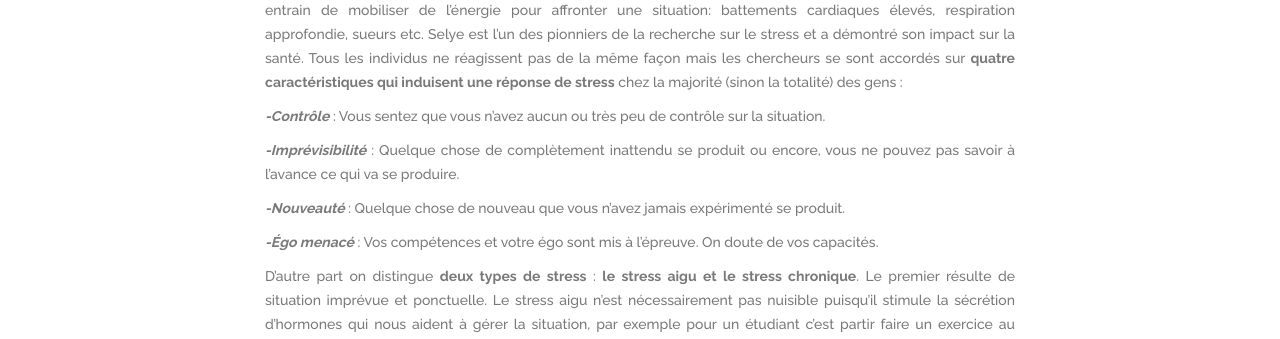
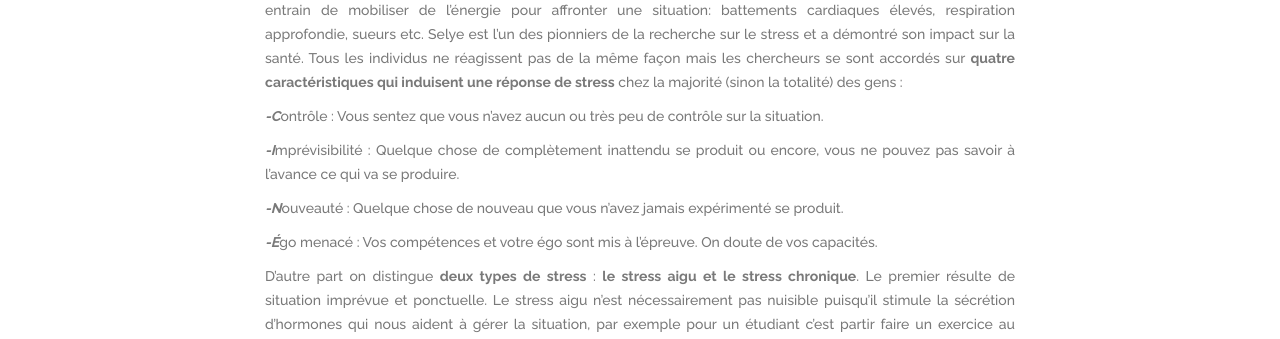
Before and after one commit to bkingg/les-clefs-pour-reussir, a Jekyll site: the page built from _posts/2019-08-14-la-gestion-du-stress-chez-l-étudiant.md, in a window 1280 px wide and 900 px high, scrolled down 470 px. Shown: the part 152-491 px from the top of the window. Built offline with Jekyll 4.4.1, drawn with Linux system fonts in a browser that asks for light colours.

Commit message:
Update from Forestry.io Les Clef Pour Reussir updated _posts/2019-08-14-la-gestion-du-stress-chez-l-étudiant.md

```diff
--- a/_posts/2019-08-14-la-gestion-du-stress-chez-l-étudiant.md
+++ b/_posts/2019-08-14-la-gestion-du-stress-chez-l-étudiant.md
@@ -11,13 +11,13 @@ Le stress agit sur nous de la même manière qu’une bougie qu’on brûle à p
 Selon le dictionnaire Larousse le stress est un état réactionnel de l'organisme soumis à une agression brusque, ce stress résulte en une sécrétion d’hormones de stress dans le corps (adrénaline et le cortisol). Concrètement on peut ressentir ce stress à partir de quelques signes qui montrent que le corps est entrain de mobiliser de l’énergie pour affronter une situation: battements cardiaques élevés, respiration approfondie, sueurs etc.
 Selye est l’un des pionniers de la recherche sur le stress et a démontré son impact sur la santé. Tous les individus ne réagissent pas de la même façon mais les chercheurs se sont accordés sur **quatre caractéristiques qui induisent une réponse de stress** chez la majorité (sinon la totalité) des gens :
 
-**_-Contrôle_** : Vous sentez que vous n’avez aucun ou très peu de contrôle sur la situation.
+**_-C_**ontrôle : Vous sentez que vous n’avez aucun ou très peu de contrôle sur la situation.
 
-**_-Imprévisibilité_** : Quelque chose de complètement inattendu se produit ou encore, vous ne pouvez pas savoir à l’avance ce qui va se produire.
+**_-I_**mprévisibilité : Quelque chose de complètement inattendu se produit ou encore, vous ne pouvez pas savoir à l’avance ce qui va se produire.
 
-**_-Nouveauté_** : Quelque chose de nouveau que vous n’avez jamais expérimenté se produit.
+**_-N_**ouveauté : Quelque chose de nouveau que vous n’avez jamais expérimenté se produit.
 
-**_-Égo menacé_** : Vos compétences et votre égo sont mis à l’épreuve. On doute de vos capacités.
+**_-É_**go menacé : Vos compétences et votre égo sont mis à l’épreuve. On doute de vos capacités.
 
 D’autre part on distingue **deux types de stress** : **le stress aigu et le stress chronique**. Le premier résulte de situation imprévue et ponctuelle. Le stress aigu n’est nécessairement pas nuisible puisqu’il stimule la sécrétion d’hormones qui nous aident à gérer la situation, par exemple pour un étudiant c’est partir faire un exercice au tableau devant l’ensemble de la classe ou quelques heures avant le début d’un examen.
 Par contre le stress chronique découle d’une exposition prolongée et répétée et c’est cette exposition continue qui est nocif pour la santé de l’individu comme par exemple un élève qui subit un harcèlement quotidien de la part de ses camarades. Les chercheurs s’accordent sur le fait que notre système de réponse au stress n’est pas fait pour être activé constamment. Il peut causer à la longue un épuisement de l’organisme ainsi que d’autres impacts plus graves comme des maladies cardiaques, de la pression artérielle élevée, des taux de cholestérol élevés et de la dépression.
```
Also changed, not shown: .forestry/front_matter/templates/articles.yml.
